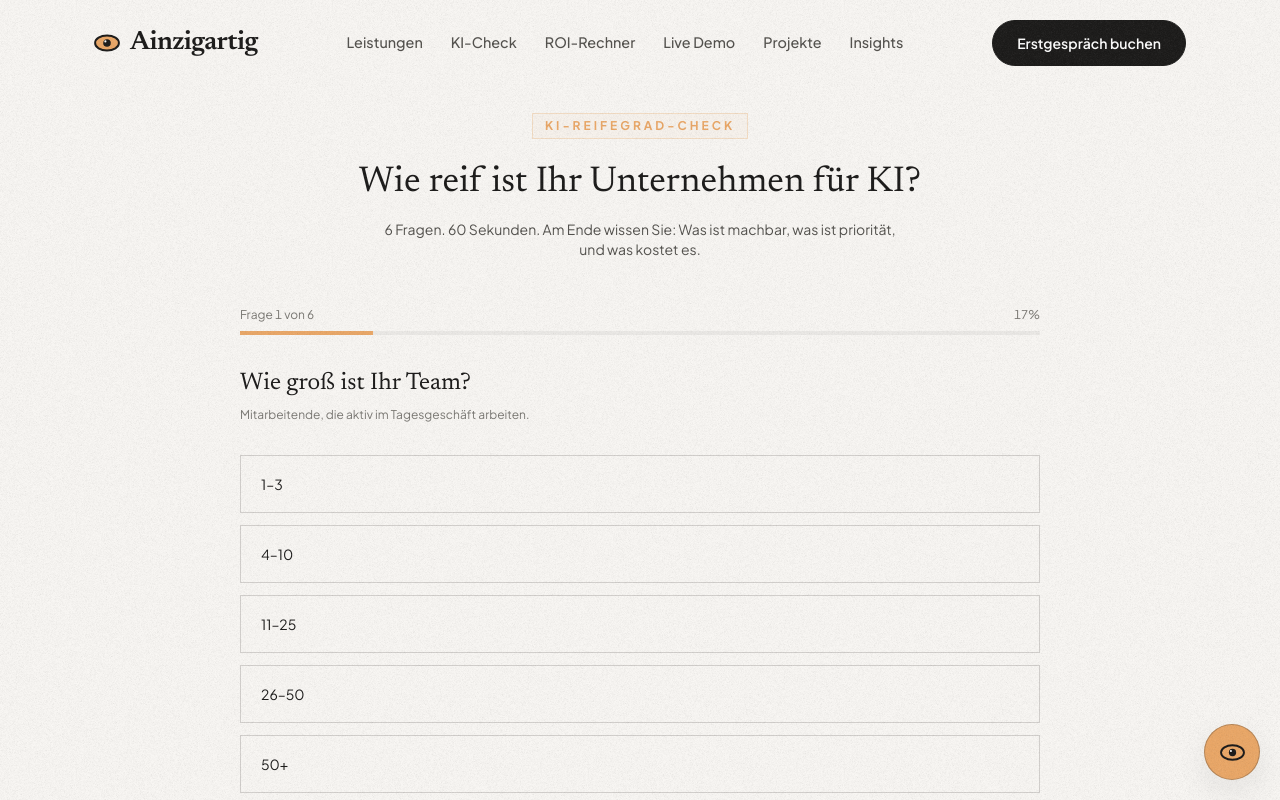
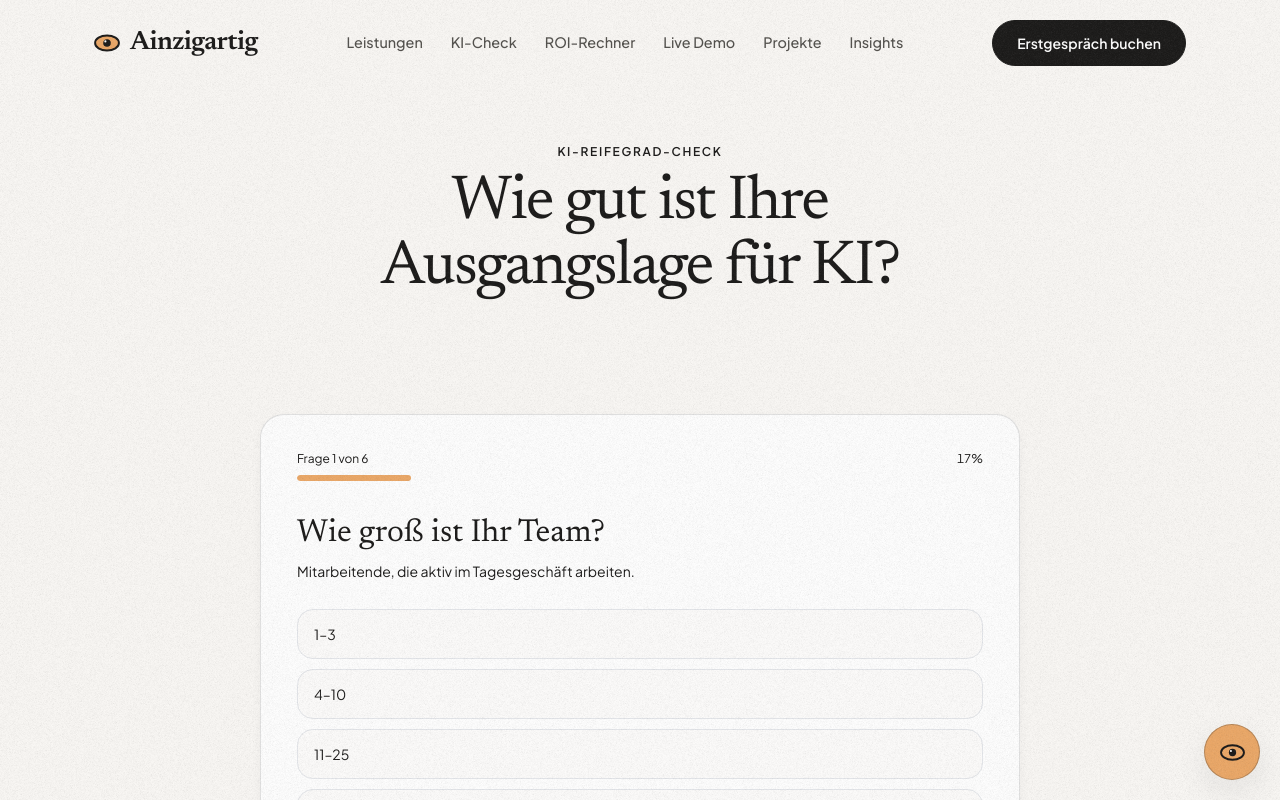
Before and after one commit to igoingtodevx/Ainzigartig-Draft, a React (Vite) app: page /ki-audit in a window 1280 px wide. Shown: the top 800 px of the page. Built offline with nearby package versions, Linux system fonts and the light colour scheme.

Commit message:
style: rebuild KI maturity check in Marvin design

```diff
--- a/components/KIAudit.tsx
+++ b/components/KIAudit.tsx
@@ -1,8 +1,6 @@
 import React, { useState } from 'react';
 import { Link } from 'react-router-dom';
 import { RouteMeta } from './RouteMeta';
-
-const mailto = 'mailto:info@ainzigartig.de?subject=KI-Audit%20Ergebnis%20%E2%80%94%20N%C3%A4chste%20Schritte';
 
 interface Question {
   id: string;
@@ -17,96 +15,79 @@ const questions: Question[] = [
     label: 'Wie groß ist Ihr Team?',
     hint: 'Mitarbeitende, die aktiv im Tagesgeschäft arbeiten.',
     options: [
-      { value: 1, text: '1–3' },
-      { value: 2, text: '4–10' },
-      { value: 3, text: '11–25' },
-      { value: 4, text: '26–50' },
-      { value: 5, text: '50+' },
+      { value: 1, text: '1–3' }, { value: 2, text: '4–10' }, { value: 3, text: '11–25' },
+      { value: 4, text: '26–50' }, { value: 5, text: '50+' },
     ],
   },
   {
     id: 'processes',
     label: 'Wie viele wiederkehrende Prozesse haben Sie identifiziert?',
-    hint: 'E-Mails beantworten, Angebote erstellen, Daten erfassen, etc.',
+    hint: 'Zum Beispiel E-Mails beantworten, Angebote erstellen oder Daten erfassen.',
     options: [
-      { value: 1, text: 'Keine / weiß nicht' },
-      { value: 2, text: '1–2' },
-      { value: 3, text: '3–5' },
-      { value: 4, text: '6–10' },
-      { value: 5, text: '10+' },
+      { value: 1, text: 'Keine / weiß nicht' }, { value: 2, text: '1–2' }, { value: 3, text: '3–5' },
+      { value: 4, text: '6–10' }, { value: 5, text: '10+' },
     ],
   },
   {
     id: 'tools',
     label: 'Welche digitalen Tools nutzen Sie bereits?',
-    hint: 'CRM, E-Mail, Buchhaltung, Website, etc.',
+    hint: 'CRM, E-Mail, Buchhaltung, Website und weitere operative Systeme.',
     options: [
-      { value: 1, text: 'Nur E-Mail & Office' },
-      { value: 2, text: 'E-Mail + 1–2 Tools' },
-      { value: 3, text: '3–5 integrierte Tools' },
-      { value: 4, text: '6+ Tools, teilweise vernetzt' },
-      { value: 5, text: 'Full Stack, alles vernetzt' },
+      { value: 1, text: 'Nur E-Mail & Office' }, { value: 2, text: 'E-Mail + 1–2 Tools' },
+      { value: 3, text: '3–5 Tools' }, { value: 4, text: '6+ Tools, teilweise vernetzt' },
+      { value: 5, text: 'Viele Systeme, gut vernetzt' },
     ],
   },
   {
     id: 'pain',
-    label: 'Was ist Ihr größtes Bottleneck heute?',
-    hint: 'Was frisst die meiste Zeit oder verursacht die meisten Fehler?',
+    label: 'Wo liegt heute der größte Engpass?',
+    hint: 'Was kostet regelmäßig Zeit oder erzeugt unnötige Fehler?',
     options: [
-      { value: 1, text: 'Kundenservice / Anfragen' },
-      { value: 2, text: 'Vertrieb / Lead-Qualifizierung' },
-      { value: 3, text: 'Dokumente / Rechnungen / Verwaltung' },
-      { value: 4, text: 'Recruiting / Personal' },
+      { value: 1, text: 'Kundenservice / Anfragen' }, { value: 2, text: 'Vertrieb / Lead-Qualifizierung' },
+      { value: 3, text: 'Dokumente / Verwaltung' }, { value: 4, text: 'Recruiting / Personal' },
       { value: 5, text: 'Mehrere Bereiche gleichzeitig' },
     ],
   },
   {
     id: 'budget',
-    label: 'Was ist Ihr Budget für den ersten KI-Einsatz?',
-    hint: 'Realistische Einschätzung — kein Bewertungsmaß.',
+    label: 'Welcher Rahmen ist für einen ersten KI-Einsatz realistisch?',
+    hint: 'Nur zur Einordnung des sinnvollen Projektumfangs.',
     options: [
-      { value: 1, text: 'Unter 1.000 €' },
-      { value: 2, text: '1.000–3.000 €' },
-      { value: 3, text: '3.000–8.000 €' },
-      { value: 4, text: '8.000–20.000 €' },
-      { value: 5, text: '20.000 €+' },
+      { value: 1, text: 'Unter 1.000 €' }, { value: 2, text: '1.000–3.000 €' }, { value: 3, text: '3.000–8.000 €' },
+      { value: 4, text: '8.000–20.000 €' }, { value: 5, text: '20.000 €+' },
     ],
   },
   {
     id: 'timeline',
     label: 'Wann soll die erste KI-Lösung produktiv sein?',
-    hint: 'Realistischer Zeitrahmen.',
+    hint: 'Der gewünschte Zeitrahmen hilft beim Scoping.',
     options: [
-      { value: 5, text: 'Schnellstmöglich' },
-      { value: 4, text: 'Innerhalb 1 Monat' },
-      { value: 3, text: 'Innerhalb 3 Monaten' },
-      { value: 2, text: '6–12 Monate' },
-      { value: 1, text: 'Noch unklar' },
+      { value: 5, text: 'Schnellstmöglich' }, { value: 4, text: 'Innerhalb 1 Monat' }, { value: 3, text: 'Innerhalb 3 Monaten' },
+      { value: 2, text: '6–12 Monate' }, { value: 1, text: 'Noch unklar' },
     ],
   },
 ];
 
 function getScore(answers: Record<string, number>): number {
-  const total = Object.values(answers).reduce((s, v) => s + v, 0);
-  const max = questions.length * 5;
-  return Math.round((total / max) * 100);
+  const total = Object.values(answers).reduce((sum, value) => sum + value, 0);
+  return Math.round((total / (questions.length * 5)) * 100);
 }
 
 function getLevel(score: number): { label: string; color: string; recommendation: string } {
   if (score <= 30) return {
-    label: 'KI-Neuling',
-    color: 'text-orange-500',
-    recommendation: 'Starten Sie mit einem KI-Schnellstart: ein konkreter Use-Case, 5 Tage, individuelles Angebot. Danach wissen Sie ob KI für Sie passt.',
+    label: 'Orientierungsphase',
+    color: 'text-[#B77A36]',
+    recommendation: 'Ein kleiner, klar abgegrenzter Use Case ist der sinnvollste nächste Schritt. So lernen Sie schnell, welche Daten und Prozesse für KI wirklich geeignet sind.',
   };
   if (score <= 60) return {
-    label: 'KI-Bereit',
-    color: 'text-accent',
-    recommendation: 'Sie haben die Grundlagen. Ein KI-Audit (1–2 Tage) identifiziert die Top 3 Use-Cases mit ROI-Schätzung. Danach: gezielte Umsetzung.',
+    label: 'Gute Ausgangslage',
+    color: 'text-accent-hover',
+    recommendation: 'Sie haben bereits mehrere Voraussetzungen. Jetzt lohnt sich eine strukturierte Priorisierung der Use Cases nach Wirkung, Aufwand und Integrationsrisiko.',
   };
   return {
-    label: 'KI-Reif',
-    color: 'text-green-500',
-    recommendation: 'Sie sind besser aufgestellt als 80% der KMUs. Jetzt geht es um Optimierung und Skalierung. Sprechen wir über die nächsten Schritte.',
+    label: 'Bereit für Umsetzung',
+    color: 'text-ink',
+    recommendation: 'Ihre Antworten sprechen für eine solide Ausgangslage. Der nächste Schritt ist ein konkreter Business Case mit klaren Zielgrößen, Datenquellen und Verantwortlichkeiten.',
   };
 }
 
@@ -121,14 +102,9 @@ export const KIAudit: React.FC = () => {
   const level = submitted ? getLevel(score) : null;
 
   const handleSelect = (value: number) => {
-    const newAnswers = { ...answers, [q.id]: value };
-    setAnswers(newAnswers);
-
-    if (currentQ < questions.length - 1) {
-      setTimeout(() => setCurrentQ(currentQ + 1), 200);
-    } else {
-      setTimeout(() => setSubmitted(true), 300);
-    }
+    setAnswers((current) => ({ ...current, [q.id]: value }));
+    if (currentQ < questions.length - 1) setTimeout(() => setCurrentQ((index) => index + 1), 180);
+    else setTimeout(() => setSubmitted(true), 250);
   };
 
   const handleRestart = () => {
@@ -140,55 +116,39 @@ export const KIAudit: React.FC = () => {
   if (submitted && level) {
     return (
       <div className="min-h-screen bg-base text-ink font-body">
-        <RouteMeta title="KI-Audit | Ainzigartig" description="Ihr unabhängiges KI-Reifegradgutachten." />
-        <section className="pt-28 pb-20 px-6 md:px-8">
-          <div className="max-w-[800px] mx-auto text-center">
-            <span className="inline-block text-xs font-bold uppercase tracking-[0.25em] text-accent border border-accent/30 bg-accent/5 px-3 py-1 mb-6">
-              Ihr KI-Reifegrad
-            </span>
-
-            <p className={`font-editorial text-5xl md:text-7xl mb-2 ${level.color}`}>{score}</p>
-            <p className="font-editorial text-2xl text-ink mb-2">{level.label}</p>
-            <p className="text-faint text-xs uppercase tracking-[0.2em] mb-10">
-              KI-Reifegrad-Score · {questions.length} Fragen
-            </p>
-
-            <div className="border border-faint/30 bg-ink/[0.03] p-8 text-left mb-10">
-              <p className="text-xs uppercase tracking-[0.2em] text-faint mb-3">Empfehlung</p>
-              <p className="text-sm text-ink leading-relaxed">{level.recommendation}</p>
+        <RouteMeta title="KI-Reifegrad-Check | Ainzigartig" description="Ein kompakter Check für die Ausgangslage Ihres Unternehmens." />
+        <section className="pt-36 pb-24 px-6">
+          <div className="max-w-[820px] mx-auto">
+            <div className="text-center mb-10">
+              <p className="text-xs uppercase tracking-[0.14em] font-semibold text-light mb-3">Ihr Ergebnis</p>
+              <p className={`font-editorial text-6xl md:text-8xl leading-none ${level.color}`}>{score}</p>
+              <h1 className="font-editorial text-3xl md:text-4xl mt-3">{level.label}</h1>
+              <p className="text-xs text-light mt-2">Orientierungs-Score aus {questions.length} Antworten</p>
             </div>
 
-            {/* Show answers summary */}
-            <div className="text-left mb-10">
-              <p className="text-xs uppercase tracking-[0.2em] text-faint mb-4">Ihre Antworten</p>
-              <div className="space-y-2">
+            <div className="brand-card bg-surface p-6 md:p-8 mb-6">
+              <p className="text-xs uppercase tracking-[0.12em] font-semibold text-light mb-3">Einordnung</p>
+              <p className="text-sm md:text-base text-muted leading-relaxed">{level.recommendation}</p>
+            </div>
+
+            <div className="brand-card bg-surface p-6 md:p-8 mb-8">
+              <p className="text-xs uppercase tracking-[0.12em] font-semibold text-light mb-5">Ihre Antworten</p>
+              <div className="divide-y divide-ink/10">
                 {questions.map((question) => {
-                  const answer = answers[question.id];
-                  const option = question.options.find((o) => o.value === answer);
+                  const option = question.options.find((entry) => entry.value === answers[question.id]);
                   return (
-                    <div key={question.id} className="flex justify-between items-baseline border-b border-faint/20 pb-2">
+                    <div key={question.id} className="py-3.5 flex flex-col sm:flex-row sm:justify-between gap-1 sm:gap-5">
                       <span className="text-xs text-muted">{question.label}</span>
-                      <span className="text-xs text-ink font-medium">{option?.text || '—'}</span>
+                      <span className="text-xs text-ink font-semibold sm:text-right">{option?.text || '—'}</span>
                     </div>
                   );
                 })}
               </div>
             </div>
 
-            <div className="flex flex-col sm:flex-row gap-4 justify-center">
-              <Link
-                to="/#kontakt"
-                className="inline-flex items-center justify-center gap-2 px-8 py-3 bg-ink text-base text-sm font-bold hover:bg-ink/80 transition-colors"
-              >
-                Ergebnis besprechen
-                <span className="material-symbols-outlined text-sm">arrow_forward</span>
-              </Link>
-              <button
-                onClick={handleRestart}
-                className="inline-flex items-center justify-center gap-2 px-8 py-3 border border-faint/30 text-sm text-muted hover:border-ink/30 transition-colors cursor-pointer"
-              >
-                Neu starten
-              </button>
+            <div className="flex flex-col sm:flex-row gap-3 justify-center">
+              <Link to="/#kontakt" className="brand-pill bg-ink text-white hover:bg-[#33312E]">Ergebnis besprechen</Link>
+              <button onClick={handleRestart} className="brand-pill bg-base text-ink hover:bg-surface">Neu starten</button>
             </div>
           </div>
         </section>
@@ -198,68 +158,51 @@ export const KIAudit: React.FC = () => {
 
   return (
     <div className="min-h-screen bg-base text-ink font-body">
-      <RouteMeta title="KI-Audit | Ainzigartig" description="Ihr unabhängiges KI-Reifegradgutachten." />
-      <section className="pt-28 pb-20 px-6 md:px-8">
-        <div className="max-w-[800px] mx-auto">
-          {/* Header */}
-          <div className="text-center mb-12">
-            <span className="inline-block text-xs font-bold uppercase tracking-[0.25em] text-accent border border-accent/30 bg-accent/5 px-3 py-1 mb-6">
-              KI-Reifegrad-Check
-            </span>
-            <h1 className="font-editorial text-3xl sm:text-4xl text-ink mb-4">
-              Wie reif ist Ihr Unternehmen für KI?
-            </h1>
-            <p className="text-muted text-sm max-w-lg mx-auto">
-              6 Fragen. 60 Sekunden. Am Ende wissen Sie: Was ist machbar, was ist priorität, und was kostet es.
-            </p>
+      <RouteMeta title="KI-Reifegrad-Check | Ainzigartig" description="Sechs Fragen zur KI-Ausgangslage Ihres Unternehmens." />
+      <section className="pt-36 pb-24 px-6">
+        <div className="max-w-[760px] mx-auto">
+          <header className="text-center mb-12">
+            <p className="text-xs uppercase tracking-[0.14em] font-semibold text-light mb-3">KI-Reifegrad-Check</p>
+            <h1 className="font-editorial text-[clamp(2.5rem,5vw,3.9rem)] leading-[1.04] tracking-[-0.03em]">Wie gut ist Ihre Ausgangslage für KI?</h1>
+            <p className="text-sm md:text-base text-muted max-w-xl mx-auto mt-4">Sechs kurze Fragen. Danach bekommen Sie eine erste Orientierung, welcher nächste Schritt zu Ihrer Situation passt.</p>
+          </header>
+
+          <div className="brand-card bg-surface p-6 md:p-9">
+            <div className="mb-8">
+              <div className="flex justify-between items-baseline mb-2 text-xs text-light">
+                <span>Frage {currentQ + 1} von {questions.length}</span>
+                <span className="tabular">{Math.round(progress)}%</span>
               </div>
-
-          {/* Progress */}
-          <div className="mb-8">
-            <div className="flex justify-between items-baseline mb-2">
-              <span className="text-xs text-faint tabular-nums">Frage {currentQ + 1} von {questions.length}</span>
-              <span className="text-xs text-faint tabular-nums">{Math.round(progress)}%</span>
-            </div>
-            <div className="h-1 bg-faint/10 w-full">
-              <div
-                className="h-full bg-accent transition-all duration-500 ease-out"
-                style={{ width: `${progress}%` }}
-              />
+              <div className="h-1.5 rounded-full bg-ink/8 overflow-hidden">
+                <div className="h-full rounded-full bg-accent transition-all duration-500" style={{ width: `${progress}%` }} />
               </div>
             </div>
 
-          {/* Question */}
-          <div className="mb-8">
-            <h2 className="font-editorial text-xl md:text-2xl text-ink mb-2">{q.label}</h2>
-            <p className="text-xs text-faint">{q.hint}</p>
+            <div className="mb-7">
+              <h2 className="font-editorial text-2xl md:text-[2rem] leading-tight">{q.label}</h2>
+              <p className="text-xs md:text-sm text-light mt-2">{q.hint}</p>
             </div>
 
-          {/* Options */}
-          <div className="space-y-3">
+            <div className="space-y-2.5">
               {q.options.map((option) => (
                 <button
                   key={option.value}
                   onClick={() => handleSelect(option.value)}
-                className={`w-full text-left px-5 py-4 border transition-all duration-200 cursor-pointer ${
+                  className={`w-full text-left px-4 py-3.5 rounded-2xl border text-sm transition-all duration-200 ${
                     answers[q.id] === option.value
-                    ? 'border-accent bg-accent/5'
-                    : 'border-faint/30 hover:border-faint/60 bg-transparent'
+                      ? 'border-accent-mid bg-accent/15 shadow-soft'
+                      : 'border-ink/12 bg-base/45 hover:border-ink/30 hover:bg-base'
                   }`}
                 >
-                <span className="text-sm text-ink">{option.text}</span>
+                  {option.text}
                 </button>
               ))}
             </div>
 
-          {/* Back button */}
             {currentQ > 0 && (
-            <button
-              onClick={() => setCurrentQ(currentQ - 1)}
-              className="mt-6 text-xs text-faint hover:text-ink transition-colors cursor-pointer"
-            >
-              ← Zurück
-            </button>
+              <button onClick={() => setCurrentQ((index) => index - 1)} className="mt-6 text-xs text-light hover:text-ink transition-colors">← Zurück</button>
             )}
+          </div>
         </div>
       </section>
     </div>
```
Lines whose indentation alone changed are shown as unchanged.
